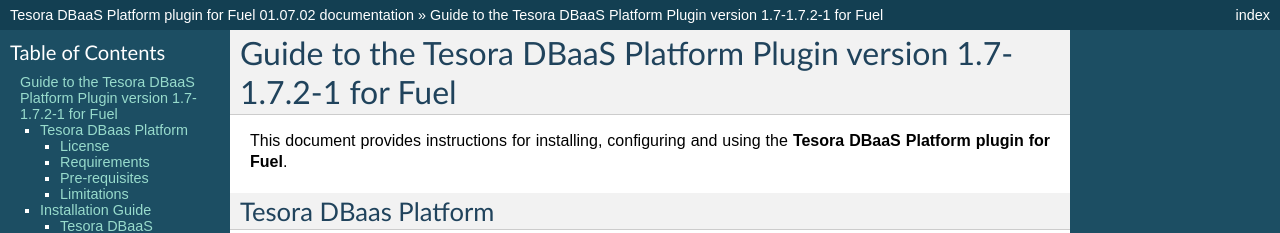
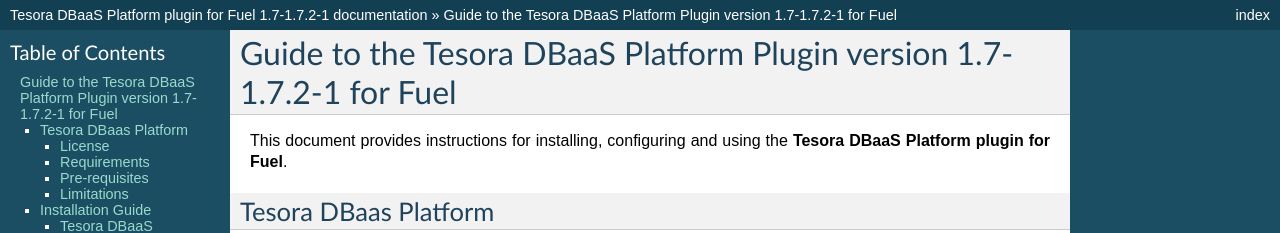
Before and after one commit to Tesora/fuel-plugin-tesora-dbaas, a Sphinx documentation site: the page built from docs/guide/source/tesora-dbaas-guide.rst, in a window 1280 px wide and 900 px high. Shown: the top 233 px of the window. Built offline with Sphinx 7.4.7, drawn with Linux system fonts in a browser that asks for light colours; some of the changed text lies outside the part shown.

Commit message:
Update conf.py
With this updates correct release value will be displayed on title page that is created with "make latexpdf" command instead of current value "01.07.02".

```diff
--- a/docs/guide/source/conf.py
+++ b/docs/guide/source/conf.py
@@ -55,9 +55,9 @@
 # built documents.
 #
 # The short X.Y version.
-version = '01.07.02'
+version = '1.7.2'
 # The full version, including alpha/beta/rc tags.
-release = '01.07.02'
+release = '1.7-1.7.2-1'
 
 # The language for content autogenerated by Sphinx. Refer to documentation
 # for a list of supported languages.
```
